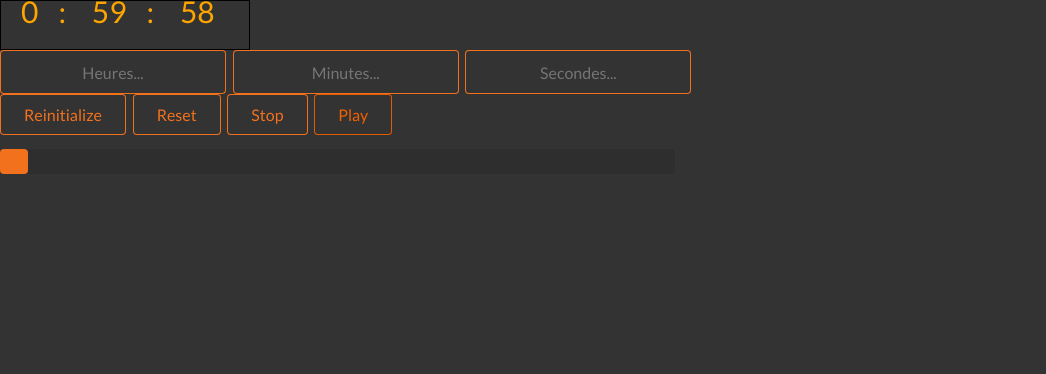
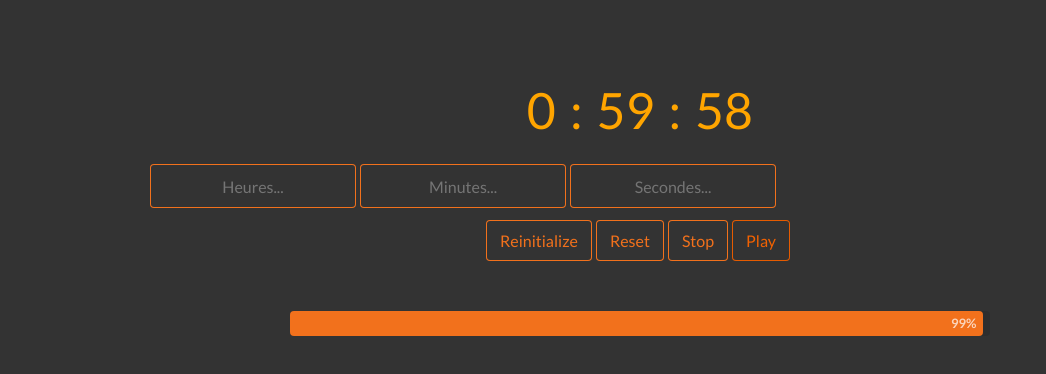
Before and after one commit to murielthoms/patternCompteur, a plain HTML site: page index.html in a window 1280 px wide. Both pictures are taken after a click on the button "Play". Shown: the whole page, without its empty margins (0-1046 px from the left). Drawn offline with nearby package versions, Linux system fonts and the light colour scheme.

Commit message:
ajout css

```diff
--- a/app.js
+++ b/app.js
@@ -4,7 +4,8 @@
 		defaultSeconds: 3600,
 		totalSeconds: null,
 		interval: null,
-		valInput: null,
+		inputTotalSeconds: null,
+
 
 		init: function() {
 			this.totalSeconds = this.defaultSeconds;
@@ -14,12 +15,13 @@
 			$('#play').on('click', this.start.bind(this));
 			$('#stop').on('click', this.stop.bind(this));
 			$('#reset').on('click',this.reset.bind(this));
-			$('#btnInput').on('click',this.btnInput.bind(this));
+			$('#reinitialize').on('click',this.reinitialize.bind(this));
 
 		},
 		start: function(){
 			this.stop();
 			this.interval = setInterval(this.decrement.bind(this), 1000);
+
 
 		},
 
@@ -44,9 +46,10 @@
 		decrement: function(){
 			this.totalSeconds --;
 			this.updateView();
-
+			this.progress();
 			if(this.totalSeconds < 0){
 				this.stop();
+
 			}
 		},
 
@@ -59,13 +62,27 @@
 			$('#seconds').text(this.addZero(seconds));
 		},
 
-		btnInput: function(){
+		reinitialize: function(){
 
-			this.defaultSeconds = this.valInput;
-			$('#inputHours').val();
+			this.stop();
+			this.totalSeconds = (h * 60) + (m % 60) + (s );
+			console.log(this.totalSeconds);
+
+			var h = parseInt($('#inputHours').val(),10) || 0;
+			var m = parseInt($('#inputMinutes').val(),10) || 0;
+			var s = parseInt($('#inputSecondes').val(),10) || this.defaultSeconds;
+			console.log(h);
+			this.start();
+		},
 
 
+		progress:function(){
 
+			var width = parseInt(this.totalSeconds * 100/this.defaultSeconds, 10);
+			$("#bordure").css("width", width + "%");
+			$("#chargement").text(width + "%");
+			$("#chargement").css(width + "%");
+			console.log(width);
 		},
 	};
 	app.init();
--- a/index.html
+++ b/index.html
@@ -8,33 +8,32 @@
 </head>
 <body>
 
-	<div class="countdown">
+	<div class=" ui centered aligned grid" id="btncountdown">
 		<span id="hours"></span>:
 		<span id="minutes"></span>:
 		<span id="seconds"></span>
 
 	</div>
 
-	<div id="btnInput">
+	<div id="btnInput" class="ui centered aligned grid">
 		<input type="text" id="inputHours" class="large ui orange basic button" placeholder="Heures...">
-		<input type="tex" id="inputMinutes" class="large ui orange basic button" placeholder="Minutes...">
+		<input type="text" id="inputMinutes" class="large ui orange basic button" placeholder="Minutes...">
 		<input type="text" id="inputSecondes" class="large ui orange basic button" placeholder="Secondes...">
 
 	</div>
-
+	<div id="btn" class="ui centered aligned grid">
 		<button id="reinitialize" class=" large ui orange basic button">Reinitialize</button>
 		<button id="reset" class=" large ui orange basic button">Reset</button>
 		<button id="stop" class="large ui orange basic button">Stop</button>
 		<button id="play" class="large ui orange basic button">Play</button>
+	</div>
+
+	<div class="ui orange active progress">
+		<div class="bar" id="bordure">
+		<div class="progress" id="chargement">100%</div>
+	</div>
 
 
-
-	<div class="ui orange active progress">
-		<div class="bar">
-			<div class="progress"></div>
-		</div>
-		<div class="label"></div>
-	</div>
 
 		<script src="node_modules/jquery/dist/jquery.js"></script>
 		<script src="https://cdn.jsdelivr.net/semantic-ui/2.2.4/semantic.min.js"></script>
--- a/style.css
+++ b/style.css
@@ -1,20 +1,45 @@
 body {
 	background-color: #333333;
+	position: relative;
 }
 
 
-.countdown {
-	width: 250px;
-	height: 50px;
-	border: solid black 1px;
-	font-size: 30px;
+#btncountdown {
+
+	font-size: 50px;
 	color: orange;
+	margin: 100px;
 }
-span {
-	margin: 20px;
+
+#btn {
+
+	margin-bottom: 50px;
 
 }
 
-.progress {
-	width: 675px;
+#btnInput {
+
+	position: absolute;
+	top:50px;
+	left:50px;
+	font-size: 20px;
+	text-align: center;
+	margin-left: 100px;
+
 }
+
+.ui.orange.progress {
+
+	margin: 0 auto;
+	width: 700px;
+}
+.bordure {
+	width: 100%;
+}
+
+
+#barProgress {
+	padding: 50px;
+	color: orange;
+	margin: 0;
+}
```
Lines whose indentation alone changed are shown as unchanged.
